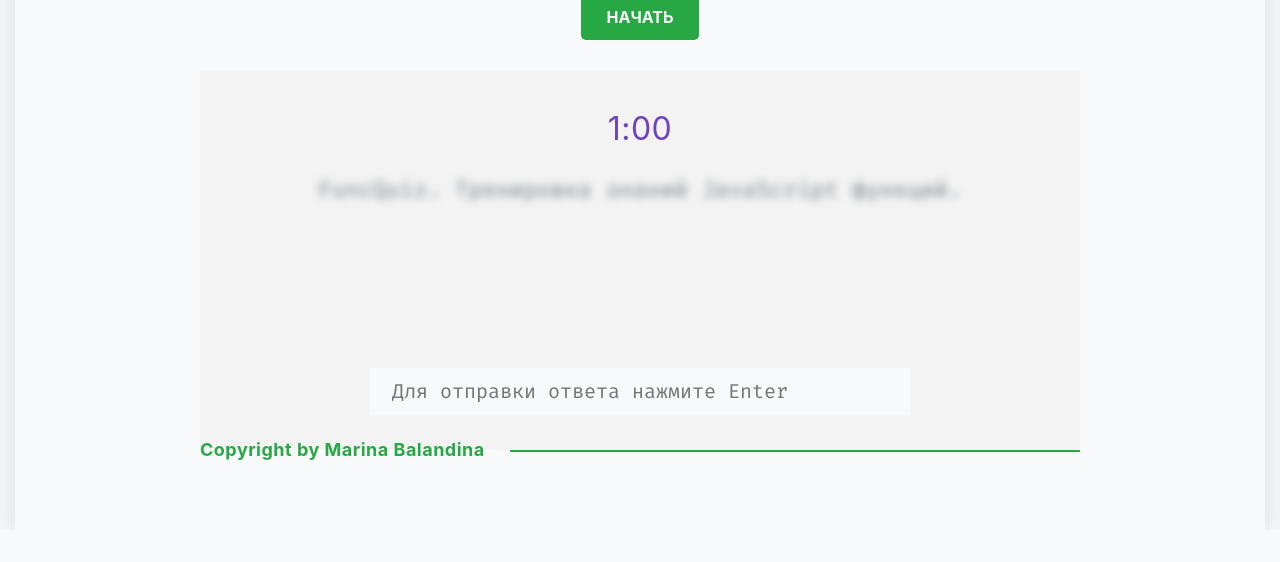
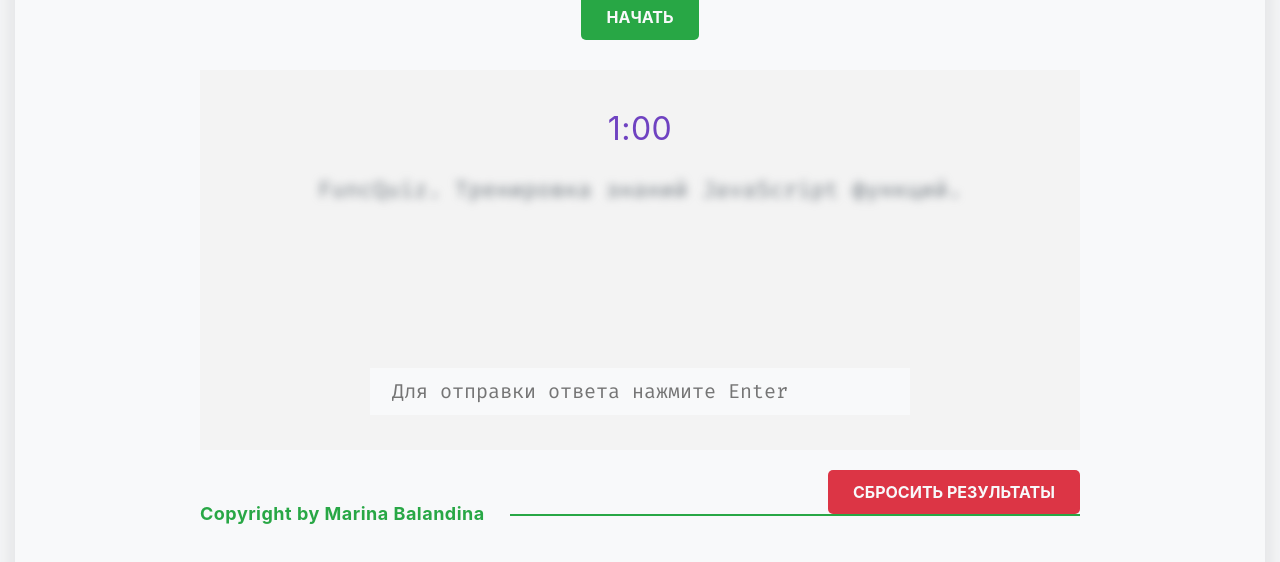
Before and after one commit to BalandinaM/FuncQuiz, a React (Vite) app in the folder my-react-app/: page / in a window 1280 px wide. Shown: the part 360-922 px from the top of the page. Before the commit the page ends 890 px from the top, so only its background shows below. Built offline with nearby package versions, Linux system fonts and the light colour scheme.

Commit message:
кнопка сброса результата перенесена на игровой экран

```diff
--- a/my-react-app/src/gameContainer/gameContainer.jsx
+++ b/my-react-app/src/gameContainer/gameContainer.jsx
@@ -22,6 +22,7 @@ const GameContainer = ({
 	setUnstudiedQuestions,
 	setGameTime,
 	setCounterQuestions,
+	handleResetProgress
 }) => {
 	const questionsFromState = useSelector((state) => state.questionsGame);
 	const [questions, setQuestions] = useState(() => {
@@ -208,6 +209,7 @@ const GameContainer = ({
 					disabled={isDisabled}
 				/>
 			</div>
+			<button className={styles.buttonReset} onClick={() => handleResetProgress()}>Сбросить результаты</button>
 			{showModalSave && (
 				<ModalBox
 					message="Вы знаете все функции в этой категории! Пожалуйста, выберите другую!"
--- a/my-react-app/src/gameContainer/gameContainer.module.css
+++ b/my-react-app/src/gameContainer/gameContainer.module.css
@@ -15,6 +15,7 @@
 	flex-direction: column;
 	justify-content: flex-start;
 	align-items: center;
+	margin-bottom: 20px;
 }
 
 .timer {
@@ -71,3 +72,9 @@
 	padding: 12px 22px;
 	transition: color 0.3s ease;
 }
+
+.buttonReset {
+	display: block;
+  margin-left: auto;
+	background-color: var(--error-color);
+}
```
